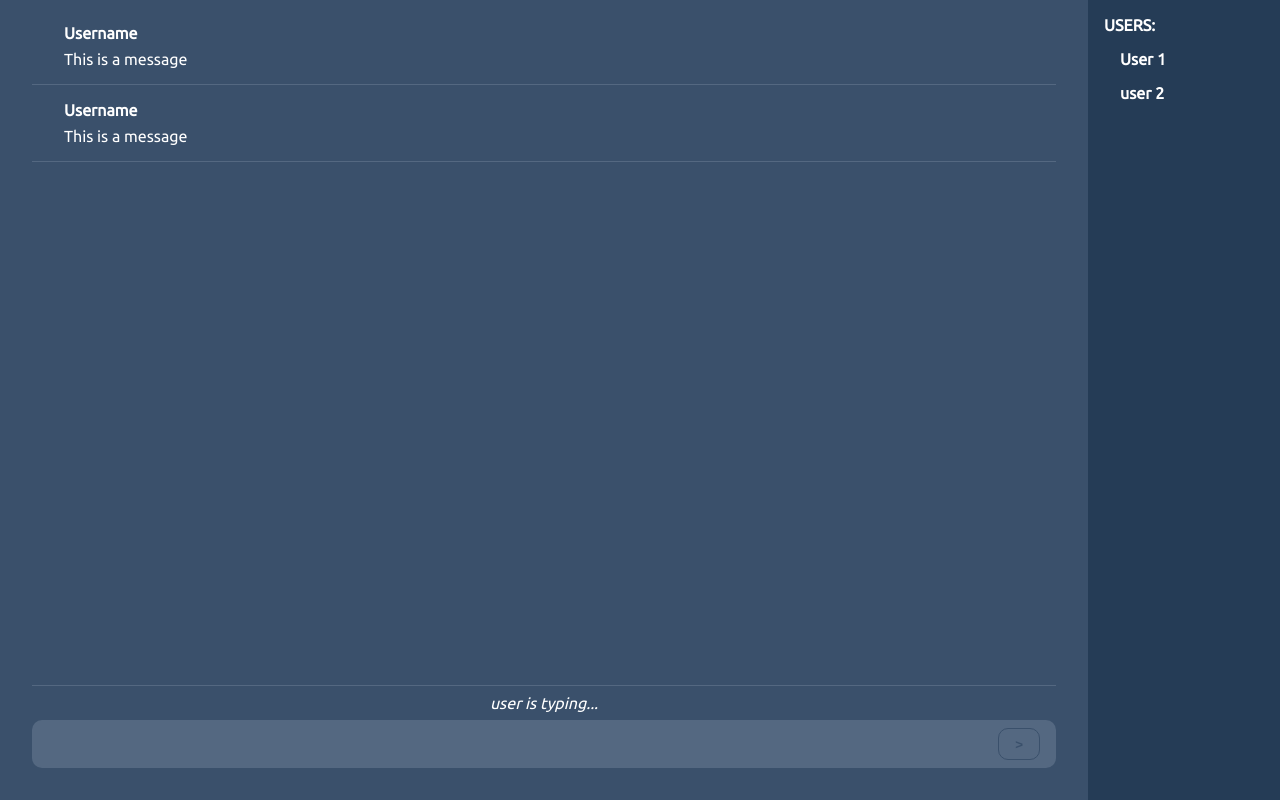
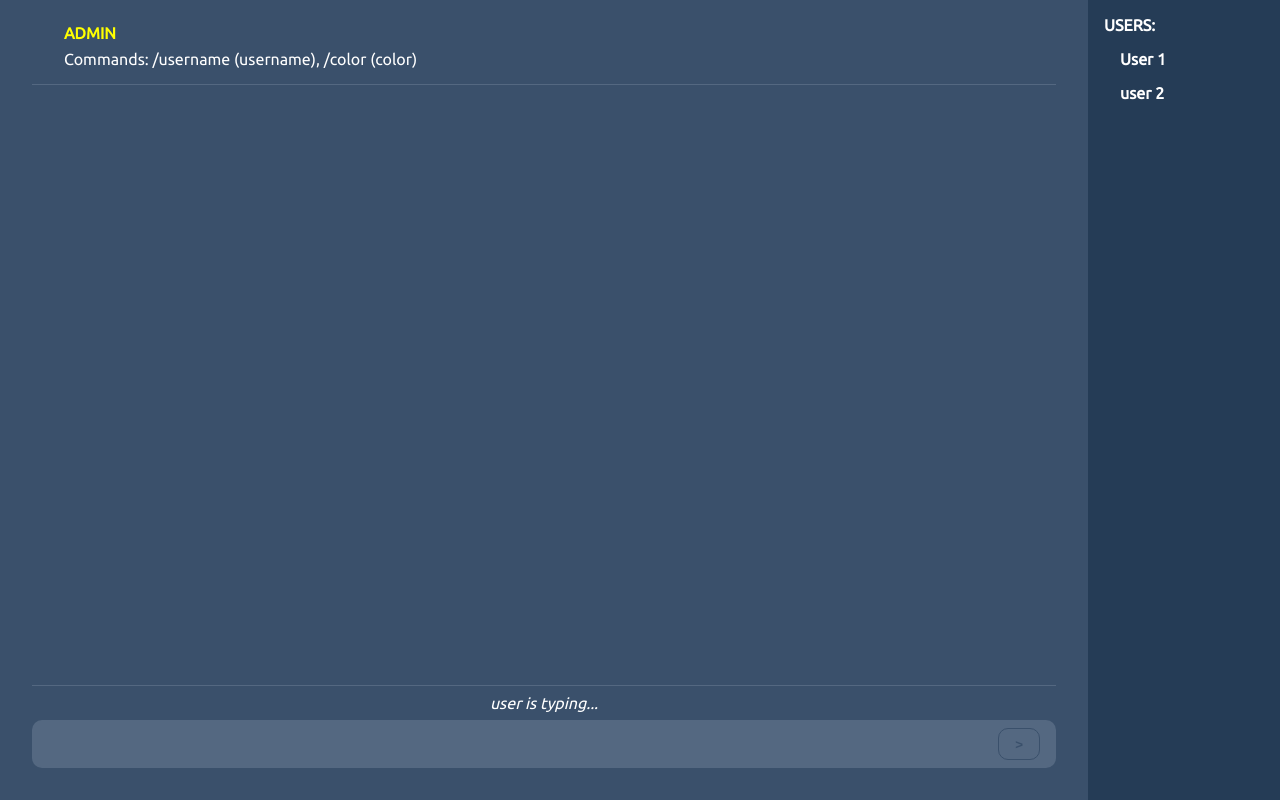
Before and after one commit to andypandy64/chat-webapp, a website: page public/index.html in a window 1280 px wide. Drawn offline with nearby package versions, Linux system fonts and the light colour scheme; no server answers.

Commit message:
more fixes

```diff
--- a/package.json
+++ b/package.json
@@ -12,6 +12,7 @@
   "license": "ISC",
   "dependencies": {
     "express": "^4.16.3",
+    "linkifyjs": "^2.1.7",
     "socket.io": "^2.1.1"
   },
   "devDependencies": {
--- a/public/index.html
+++ b/public/index.html
@@ -41,14 +41,8 @@
     <ul id="messages">
         <li>
           <div class="message">
-            <p class="messageUsername">Username</p>
-            <p class="mmessageText">This is a message</p>
-          </div>
-        </li>
-        <li>
-          <div class="message">
-            <p class="messageUsername">Username</p>
-            <p class="mmessageText">This is a message</p>
+            <p class="messageUsername" style="color:yellow">ADMIN</p>
+            <p class="mmessageText">Commands: /username (username), /color (color)</p>
           </div>
         </li>
     </ul>
--- a/public/main.css
+++ b/public/main.css
@@ -97,6 +97,10 @@ button {
   font-weight: 900;
 }
 
+a {
+  color: white;
+}
+
 /* width */
 ::-webkit-scrollbar {
   width: 10px;
```
Also changed, not shown: server.js (+6 -1 lines), 1 other file.
